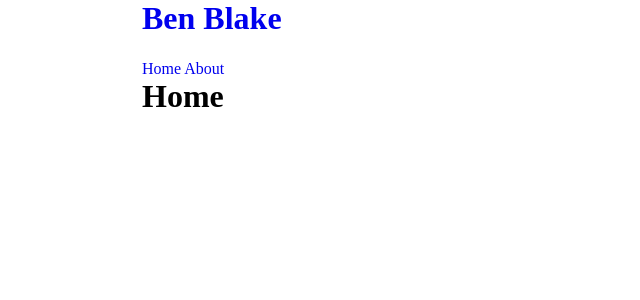
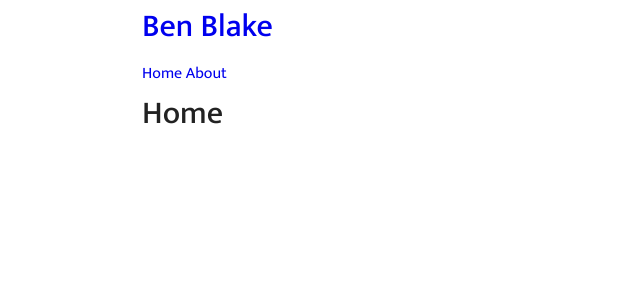
Before and after one commit to benblake/benblake.github.io, a Jekyll site: the page built from index.html, in a window 1280 px wide. Shown: the top 300 px of the page, without its empty margins (0-640 px from the left). Built offline with Jekyll 4.4.1, drawn with Linux system fonts in a browser that asks for light colours.

Commit message:
Adding a font and font color

```diff
--- a/_includes/header.html
+++ b/_includes/header.html
@@ -1,3 +1,3 @@
 <header>
-  <h1><a href="/">Ben Blake</a></h1>
+  <h1 class="title"><a href="/">Ben Blake</a></h1>
 </header>
--- /dev/null
+++ b/_sass/_typography.scss
@@ -0,0 +1,10 @@
+@import url('https://fonts.googleapis.com/css2?family=Mukta:wght@200;300;400;500;600;700&display=swap');
+
+body {
+  font-family: 'Mukta', Arial, Helvetica, sans-serif;
+  color: $font-color;
+}
+
+h1 {
+  font-weight: 500;
+}
--- a/_sass/main.scss
+++ b/_sass/main.scss
@@ -1,3 +1,5 @@
+$font-color: #222;
+
 html {
   height: 100%;
 }
@@ -19,3 +21,11 @@ header {
   max-width: 996px;
   margin: 0 auto;
 }
+
+.title {
+  a:visited {
+    color: $font-color;
+  }
+}
+
+@import "typography";
```
